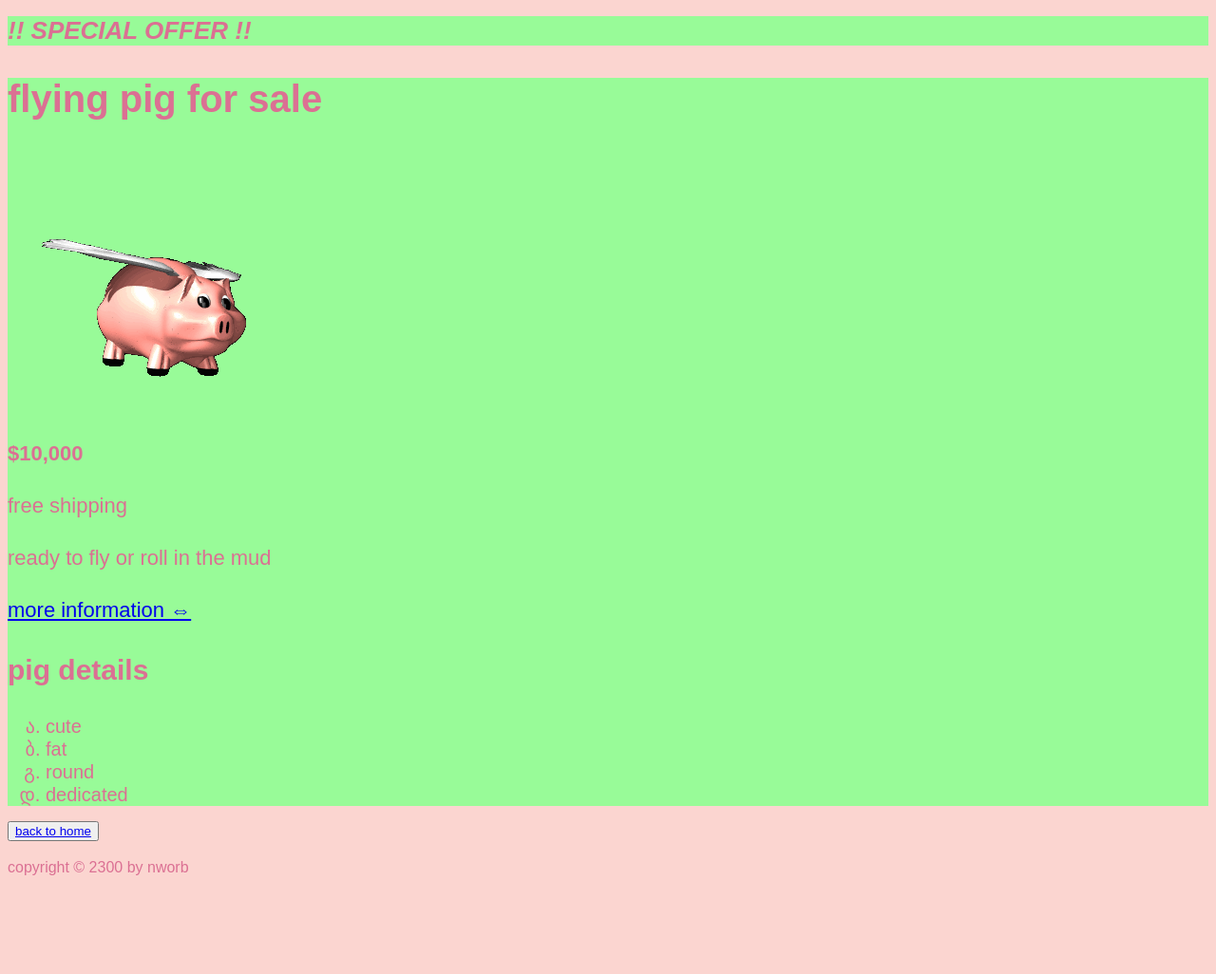
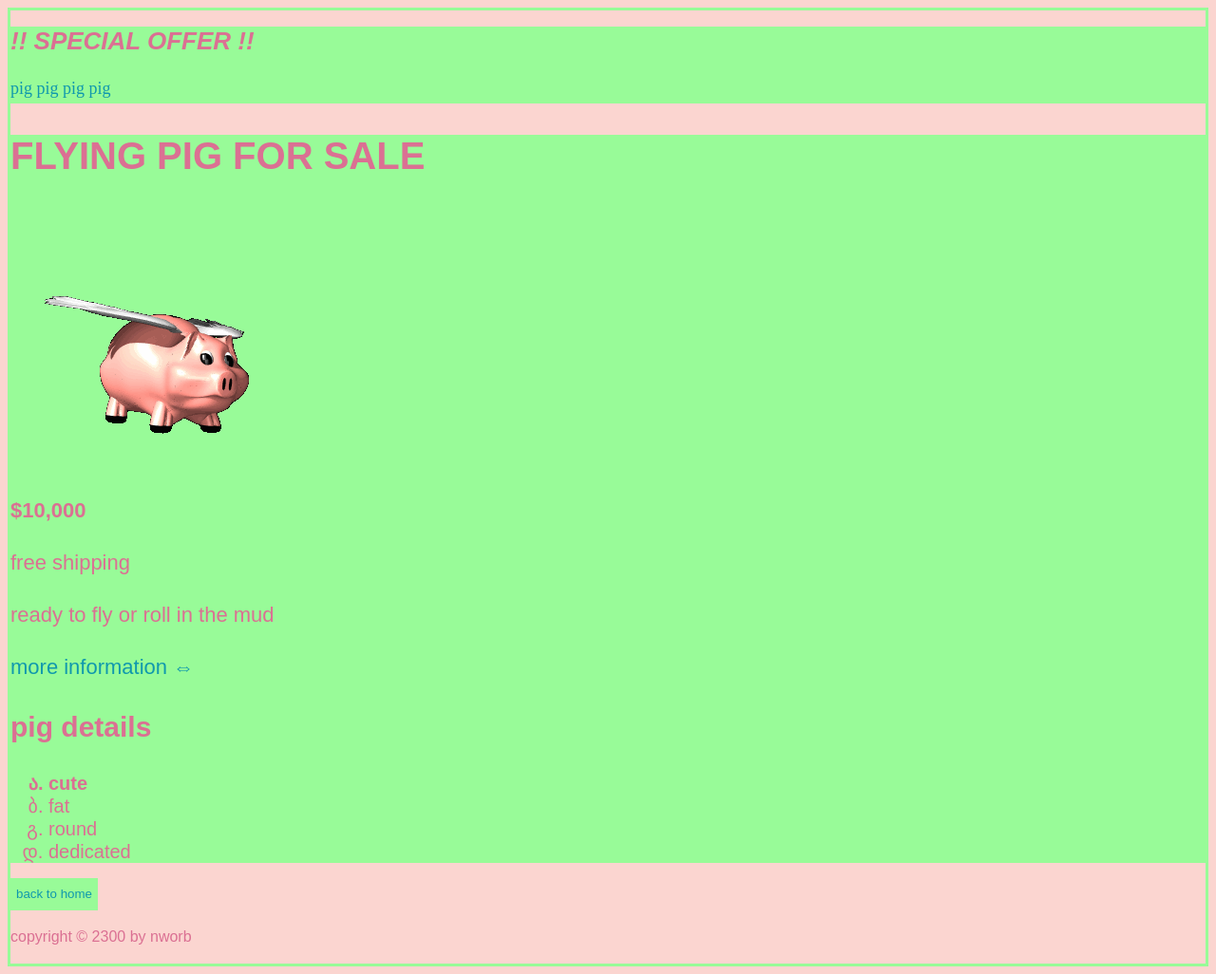
Before and after one commit to nworb9/cursed-site, a plain HTML site: page product.html in a window 1280 px wide. Shown: the whole page at 95% size. Before the commit the page ends 942 px from the top, so only its background shows below. Drawn offline with Linux system fonts and the light colour scheme.

Commit message:
Added more style pseudo-classes and variants

```diff
--- a/product.html
+++ b/product.html
@@ -7,12 +7,18 @@
     <title>emma's simple site - product page</title>
     <link href="styles/style.css" rel="stylesheet"/>
   </head>
-  <body>
+  <body class="product-body">
     <header>
         <h1><strong>!! special offer !!</strong></h1>
+        <nav>
+            <a href="#">pig</a>
+            <a href="#">pig</a>
+            <a href="#">pig</a>
+            <a href="#">pig</a>
+          </nav>
     </header>
     <article class="pig-sale">
-    <h2>flying pig for sale</h2>
+    <h2 class="product">flying pig for sale</h2>
     <img src="./public/pig.gif" alt="pig flying but retro"/>
     <p><strong>$10,000</strong></p>
     <p>free shipping</p>
@@ -23,6 +29,6 @@
 </article>
 
 <button ><a href="index.html">back to home</a></button>
-<footer><p id="copyright">copyright &copy; 2300 by nworb</p></footer>
+<footer><p class="copyright">copyright &copy; 2300 by nworb</p></footer>
 </body>
   </html>
--- a/styles/style.css
+++ b/styles/style.css
@@ -1,32 +1,14 @@
 body {
     background-color: #fbd5d0
+}
+
+body.product-body {
+    border: 3px solid palegreen ;
 }
 
 h1, h2, h3, h4, p, li {
     font-family: sans-serif;
     color: palevioletred;
-}
-
-header {
-    background-color: palegreen;
-}
-
-header.main-header {
-    background-color: #f6b1a7;
-}
-
-header.main-header h1 {
-    color: palegreen
-}
-
-article.pig-sale {
-    background-color: palegreen;
-}
-
-aside {
-    background-color: paleturquoise;
-    border-top: 5px dotted #52baca;
-    border-bottom: 5px dotted #52baca;
 }
 
 h1 {
@@ -48,6 +30,58 @@ h4 {
     text-transform: uppercase;
 }
 
+h2.product {
+    text-transform: uppercase;
+}
+
+a {
+    line-height: 2rem;
+}
+
+a:link {
+    color:#1098ad;
+    text-decoration: none;
+}
+
+a:visited {
+    color:#1098ad
+}
+
+a:hover {
+    background-color:palevioletred;
+    color:palegreen;
+    text-decoration: underline wavy palevioletred;
+}
+
+a:active {
+    color:palevioletred;
+    font-weight:900;
+    text-decoration: underline wavy palevioletred;
+    font-style: italic;
+}
+
+header {
+    background-color: palegreen;
+}
+
+header.main-header {
+    background-color: #f6b1a7;
+}
+
+header.main-header h1 {
+    color: palegreen
+}
+
+article.pig-sale {
+    background-color: palegreen;
+}
+
+aside {
+    background-color: paleturquoise;
+    border-top: 5px dotted #1098ad;
+    border-bottom: 5px dotted #1098ad;
+}
+
  p {
     font-size: 22px;
     line-height: 1.5;
@@ -55,6 +89,15 @@ h4 {
 
  li {
     font-size:20px;
+    font-weight:normal
+ }
+
+ li:first-child {
+    font-weight: bolder;
+ }
+
+ li:last-child {
+    font-weight: lighter;
  }
 
  ul.without-bullet {
@@ -65,11 +108,11 @@ h4 {
     list-style:georgian;
  }
 
-#copyright {
+.copyright {
     font-size: 16px;
  }
 
- #author {
+ .author {
 font-style: italic;
 font-size: 18px;
  }
@@ -78,3 +121,12 @@ font-size: 18px;
     font-size: 18px;
     font-weight: lighter;
  }
+
+ nav {
+    font-size:18px;
+ }
+
+ button {
+    border: none;
+    background-color: palegreen;
+ }
```
Also changed, not shown: index.html (+8 -2 lines).
